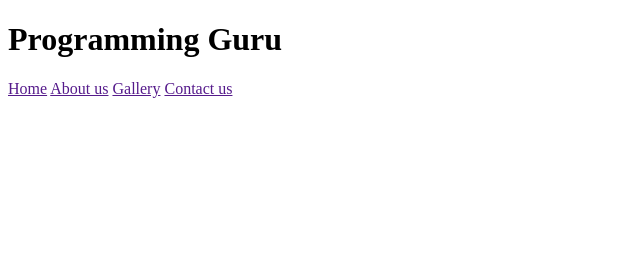
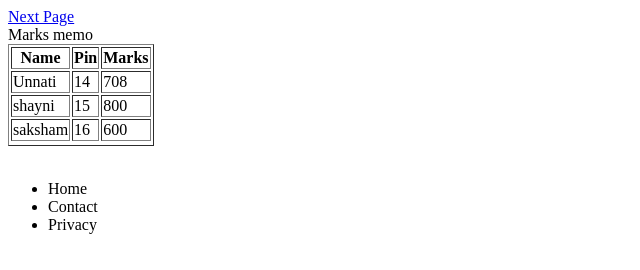
Before and after one commit to Unnati897/website, a plain HTML site: page Home.html in a window 1280 px wide. Shown: the whole page, without its empty margins (0-640 px from the left). Drawn offline with Linux system fonts and the light colour scheme.

Commit message:
Initial commit

```diff
--- a/Home.html
+++ b/Home.html
@@ -1,24 +1,43 @@
 <!DOCTYPE html>
-<html>
+<html lang="en">
 <head>
-     <title>website laying with table tag </title>
+    <meta charset="UTF-8">
+    <meta name="viewport" content="width=device-width, initial-scale=1.0">
+    <title>Sample page-change 1,change 2</title>
 </head>
 <body>
-
-</table border="1" width="80%">
+    <a href="www.google.com">Next Page</a>
+    <br>
+    <table border="1">
         <tr>
-    <td>
-        <h1>Programming Guru</h1>
-    </td>
+            <th>Name</th>
+            <th>Pin </th>
+            <th>Marks</th>
         </tr>
         <tr>
-    <td>
-        <a href="">Home</a>   <a href="">About us</a>   <a href="">Gallery</a>   <a href="">Contact us</a>
-    </td>
+            <td>Unnati</td>
+            <td>14</td>
+            <td>708</td>
         </tr>
-<tr></tr>
-<tr></tr>
-
+        <tr>
+            <td>shayni</td>
+            <td>15</td>
+            <td>800</td>
+        </tr>
+        <tr>
+            <td>saksham</td>
+            <td>16</td>
+            <td>600</td>
+        </tr>
+        <tr>
+            <tfooter col="3">Marks memo</tfooter>
+        </tr>
     </table>
+    <br>
+    <ul>
+        <li>Home</li>
+        <li>Contact</li>
+        <li>Privacy</li>
+    </ul>
 </body>
 </html>
```
Lines whose indentation alone changed are shown as unchanged.
